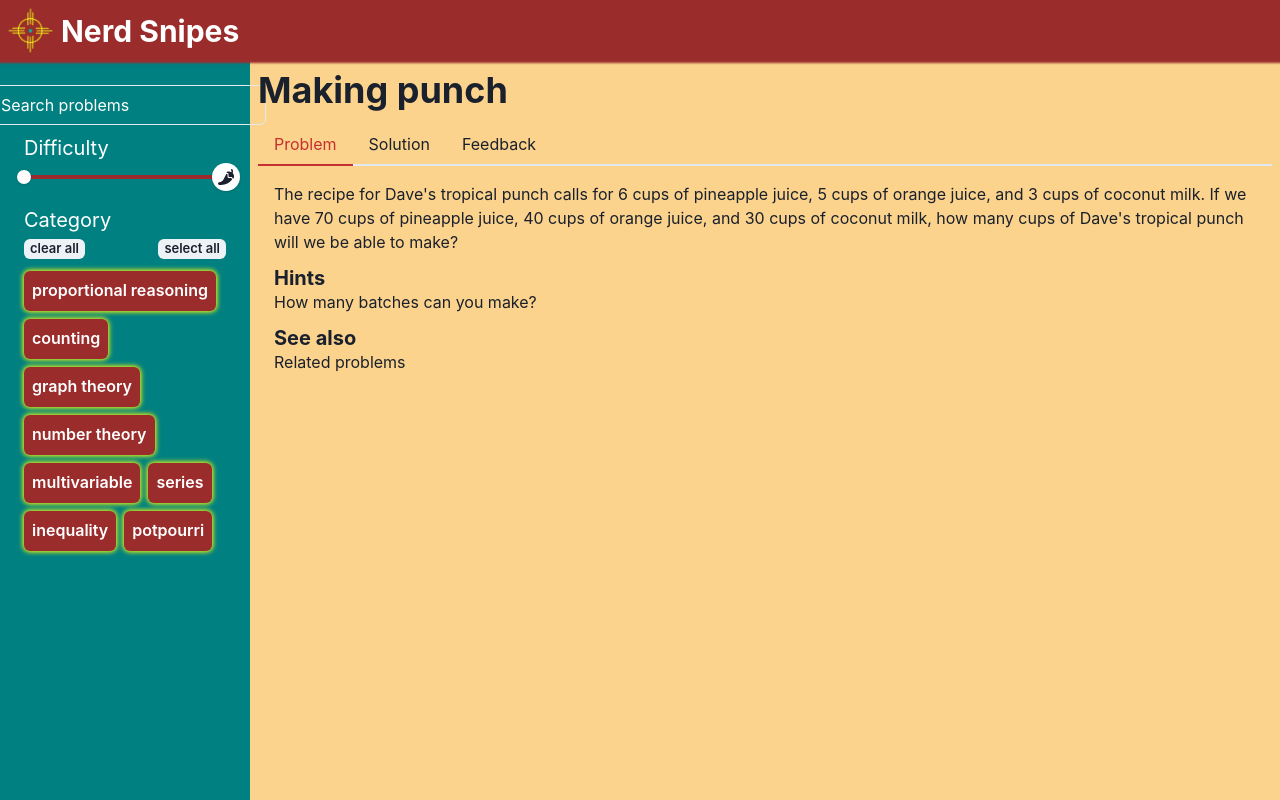
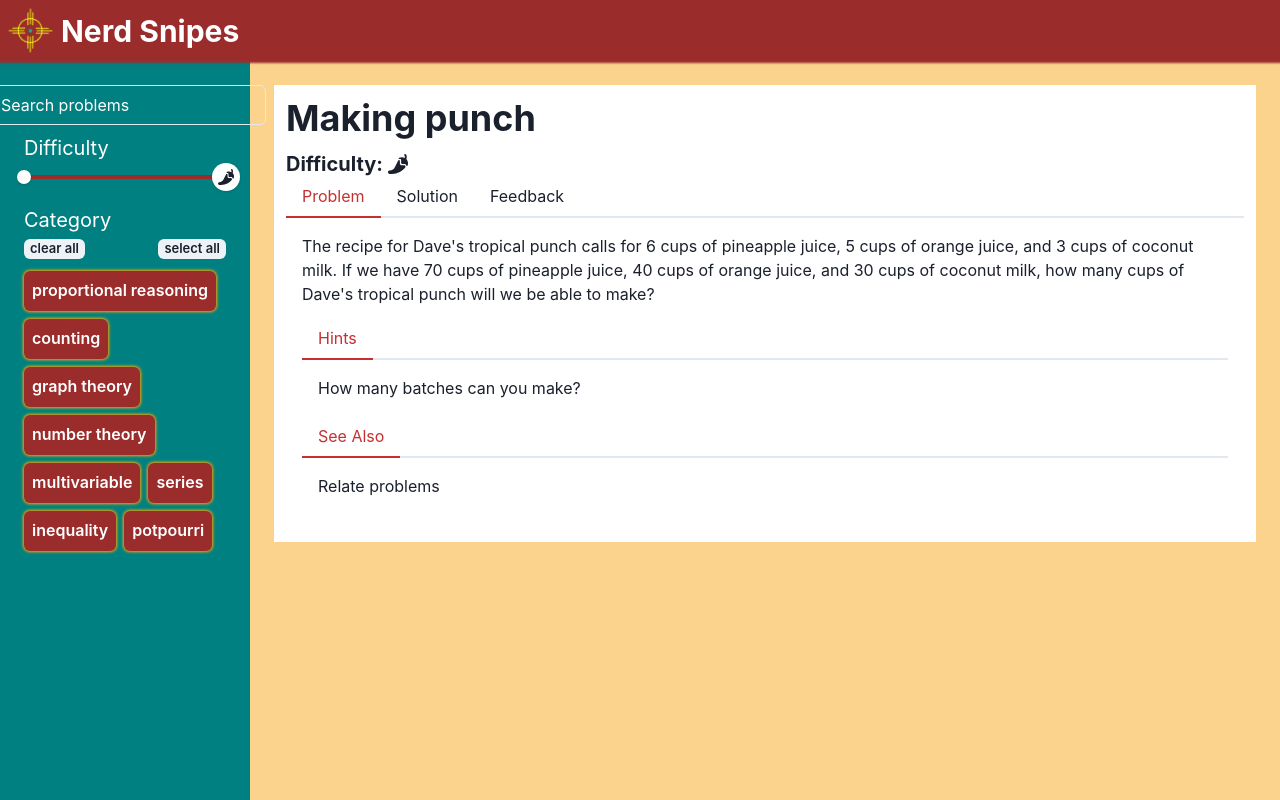
Before and after one commit to davebro1031/EnchantedMath, a React (Vite) app: page /problem/1 in a window 1280 px wide. Built offline with nearby package versions, Linux system fonts and the light colour scheme.

Commit message:
make problem details on a white background

```diff
--- a/src/components/CategorySelector.jsx
+++ b/src/components/CategorySelector.jsx
@@ -77,7 +77,7 @@ const Category = ({ name, selected, setSelected }) => {
             bg={selected ? 'red.700' : 'red.900'}
             _hover={{ bg: 'red.600' }}
             color='white'
-            boxShadow={selected ? "0 0 5px 1px yellow" : null}
+            boxShadow={selected ? "0 0 3px 1px orange" : null}
             onClick={setSelected.toggle}
         >
             {name}
--- a/src/components/ProblemDetails.jsx
+++ b/src/components/ProblemDetails.jsx
@@ -1,6 +1,7 @@
 import { useNavigate, useParams } from 'react-router-dom'
 import { Tabs, TabList, Tab, TabPanels, TabPanel, Heading, Box, Text } from '@chakra-ui/react';
 import { problems } from '../problems/data';
+import Chilis from './Chilis'
 import { useEffect } from 'react';
 
 export default function ProblemDetails() {
@@ -14,29 +15,50 @@ export default function ProblemDetails() {
 
 
     return (
-        <Box>
-            <Heading mb={3}> {problem.title} </Heading>
+        <Box bg={'white'} p={3} m={4}>
+            <Heading mb={3}> {problem.title}</Heading>
+            <Heading size='md'> Difficulty: <Chilis rating={problem.chilis}/></Heading>
             <Tabs colorScheme='red'>
                 <TabList>
-                    <Tab>Problem</Tab>
-                    <Tab>Solution</Tab>
-                    <Tab>Feedback</Tab>
+                    {/* fontWeight='bold' fontSize='20px' */}
+                    <Tab >Problem</Tab>
+                    <Tab >Solution</Tab>
+                    <Tab >Feedback</Tab>
                 </TabList>
 
                 <TabPanels>
                     <TabPanel>
+
                         <Text mb={3}>{problem.text}</Text>
 
                         {problem.hints ?
-                            <Box mb={3}>
-                                <Heading size='md'>Hints</Heading>
-                                <Text>{problem.hints}</Text>
-                            </Box >
+                            <Tabs colorScheme='red'>
+                                <TabList>
+                                    <Tab>Hints</Tab>
+                                </TabList>
+                                <TabPanels>
+                                    <TabPanel>
+                                        {problem.hints}
+                                    </TabPanel>
+                                </TabPanels>
+                            </Tabs>
+                            // <Box mb={3}>
+                            //     <Heading size='md'>Hints</Heading>
+                            //     <Text>{problem.hints}</Text>
+                            // </Box >
                         : null }
-                        <Box>
+                        <Tabs colorScheme='red'>
+                            <TabList>
+                                <Tab>See Also</Tab>
+                            </TabList>
+                            <TabPanels>
+                                <TabPanel>Relate problems</TabPanel>
+                            </TabPanels>
+                        </Tabs>
+                        {/* <Box>
                             <Heading size='md'>See also</Heading>
                             <Text>Related problems</Text>
-                        </Box>
+                        </Box> */}
                     </TabPanel>
                     <TabPanel>
                         <p>Solution</p>
```
